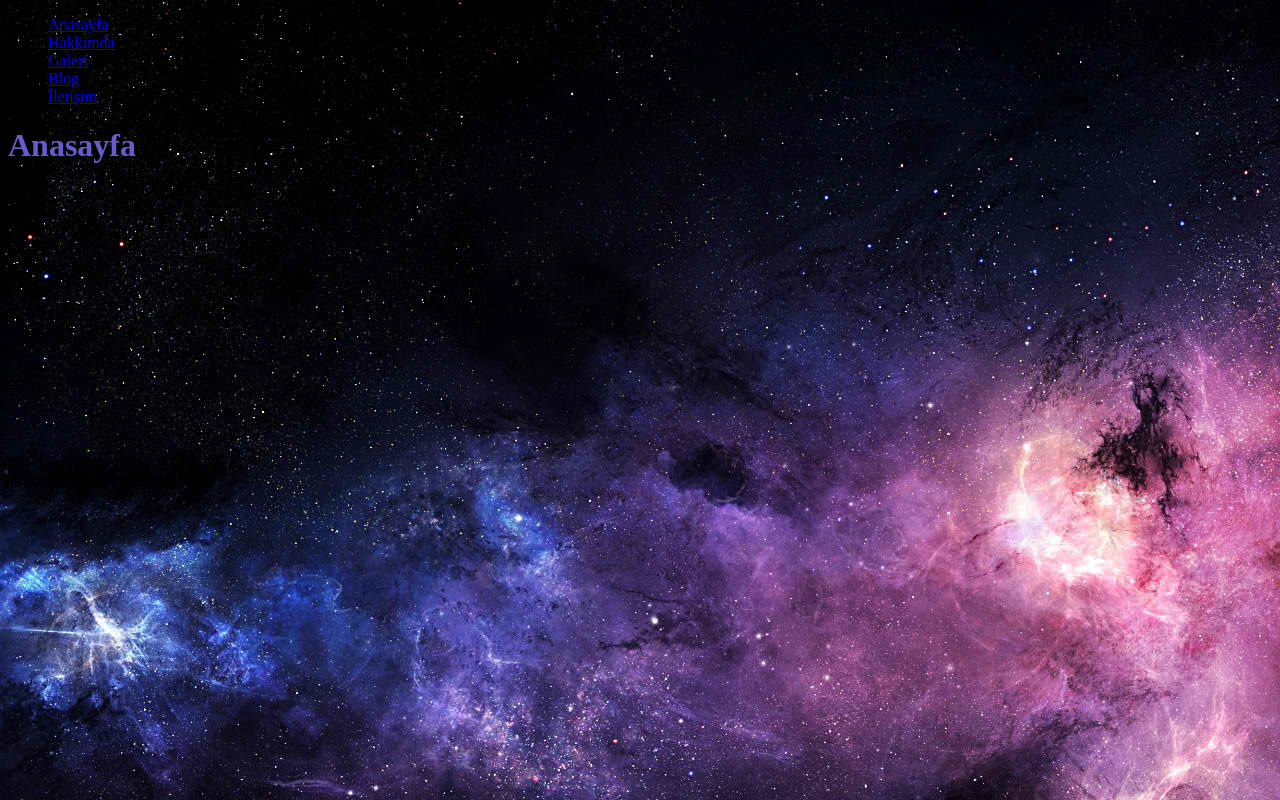
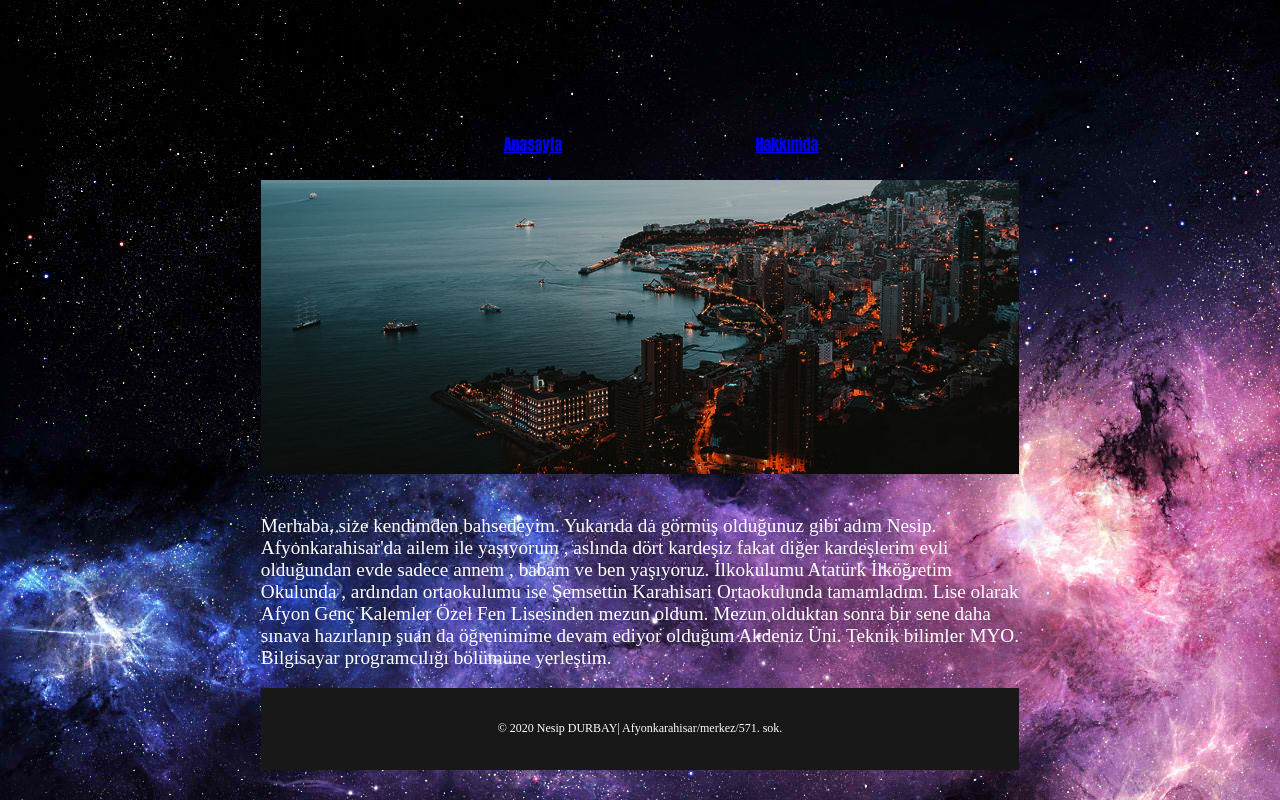
Before and after one commit to neconuz/1132, a plain HTML site: page index.html in a window 1280 px wide. Drawn offline with Linux system fonts and the light colour scheme.

Commit message:
new commit updates

```diff
--- a/css/style.css
+++ b/css/style.css
@@ -1,16 +1,72 @@
-body{
+#container {width: 60%;
+margin: auto;
 
 }
 
-table{
-    border: 2px groove orange
+
+header {
+
+    height: 100px;
+    font-size: 300%;
+    font-family: Impact, Haettenschweiler, 'Arial Narrow Bold', sans-serif;
+
 }
 
+ul{
+    list-style-type: none;
+}
 
-h1{
-    color: slateblue ;
+#slider {
+
+
 
 }
-td{
-    color: tomato;
+
+nav ul {
+    list-style-type: none;
+    height: 40px;
+    text-align: center;
+    line-height: 40px;
 }
+nav ul li {
+
+    display: inline-block;
+    width: 250px;
+    text-align: center;
+    margin: auto;
+    font-family: Impact, Haettenschweiler, 'Arial Narrow Bold', sans-serif;
+    color: white;
+}
+
+#özet {
+
+       }
+
+#footer {
+    background-color: #181818;
+    color: white;
+    height: 82px;
+    font-size: 75%;
+    text-align: center;
+    line-height: 80px;
+
+}
+   .onemli {
+       color: red;
+   }
+
+   p{
+       color:white;
+       font-size: 120%;
+   }
+
+     h1{
+         color: orange;
+     }
+     h2{
+        color: orange;
+     }
+     .tablo{
+         color:white;
+         background-color:black;
+     }
--- a/index.html
+++ b/index.html
@@ -8,15 +8,24 @@
 </head>
 <body background="images/galaksi.jpg">
 
+   <div id="container">
+    <header>Nesip D.</header>
+       <nav>
+           <ul>
+               <li><a href="index.html">Anasayfa</a></li>
 
-  <ul>
-      <li><a href="index.html">Anasayfa</a></li>
-      <li><a href="Hakkimda.html">Hakkımda</a></li>
-      <li><a href="Galeri.html">Galeri</a></li>
-      <li><a href="Blog.html">Blog</a></li>
-      <li><a href="İletisim.html">İletişim</a></li>
-  </ul>
+               <li><a href="hakkimda.html">Hakkımda</a></li>
+               <li><a href="galeri.html">Galeri</a></li>
+               <li><a href="proje.html">Projelerim</a></li>
+           </ul>
+       </nav>
+       <div id="slider"><img src="images/slider.jpg" alt="kişisel web slider" width="100%" height="100%"></div>
+     <div id="özet">özet
+        <p>Merhaba, size kendimden bahsedeyim. Yukarıda da görmüş olduğunuz gibi adım Nesip. Afyonkarahisar'da ailem ile yaşıyorum , aslında dört kardeşiz fakat diğer kardeşlerim evli olduğundan evde sadece annem , babam ve ben yaşıyoruz. İlkokulumu Atatürk İlköğretim Okulunda , ardından ortaokulumu ise Şemsettin Karahisari Ortaokulunda tamamladım. Lise olarak Afyon Genç Kalemler Özel Fen Lisesinden mezun oldum. Mezun olduktan sonra bir sene daha sınava hazırlanıp şuan da öğrenimime devam ediyor olduğum Akdeniz Üni. Teknik bilimler MYO. Bilgisayar programcılığı bölümüne yerleştim.</p>
 
-    <h1>Anasayfa</h1>
+     </div>
+
+      <div id="footer"> © 2020 Nesip DURBAY| Afyonkarahisar/merkez/571. sok. </div>
+    </div>
 </body>
 </html>
```
Also changed, not shown: galeri.html (+25 -3 lines), hakkimda.html (+8 -5 lines), iletisim.html (deleted, +0 -21 lines), proje.html (added, +43 -0 lines), images/Karakalem renklendirme vize ödevi (AFTER).jpg (added), images/Karakalem renklenidrme Vize ödevi (BEFORE).jpg (added), images/SMART OBJECT DENİZ.jpg (added), images/manzara.jpeg (added), images/nesip küçük.jpeg (added), images/slider.jpg (added), images/ufak nesip.jpeg (added), images/ÜRÜN TANITIMI GENEL (SS).PNG (added), images/Ürün tanıtımı önceki hali.jpg (added), 3 other files.
